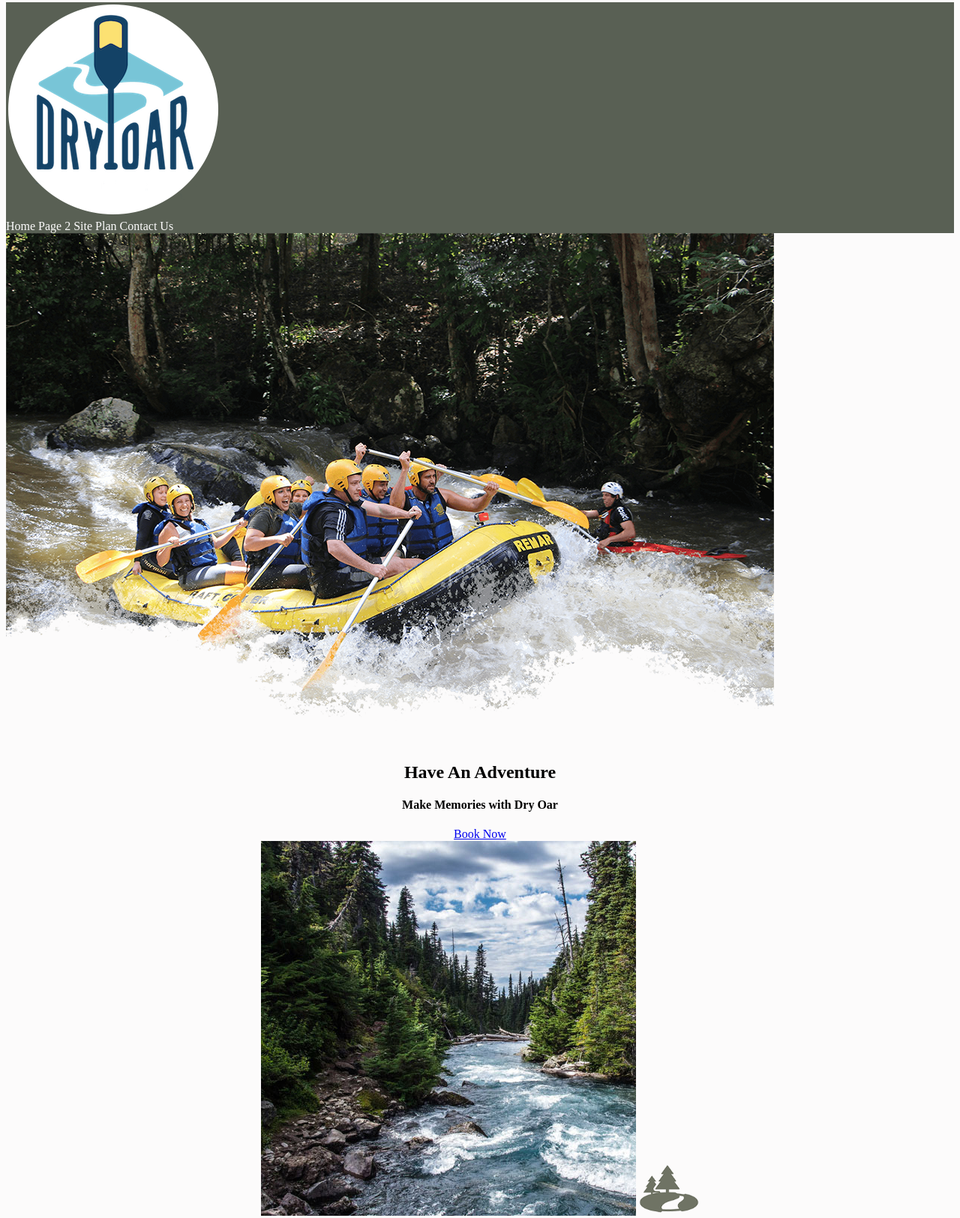
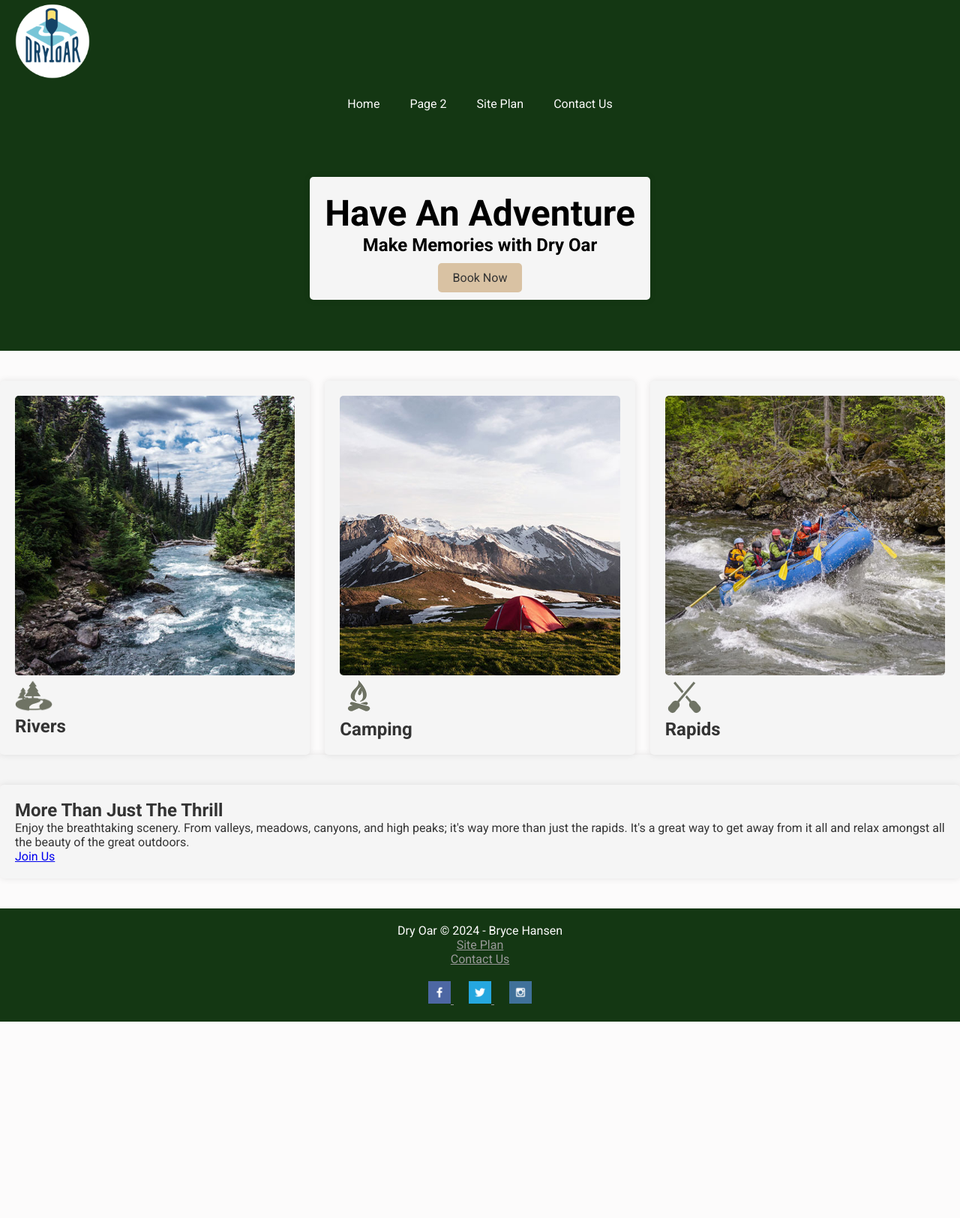
Before and after one commit to AtlasIndustry/wdd130, a plain HTML site: page wwr/index.html in a window 1280 px wide. Shown: the part 5-1630 px from the top of the page at 75% size. After the commit the page ends 1368 px from the top, so only its background shows below. Drawn offline with Linux system fonts and the light colour scheme.

Commit message:
plenty of changes

```diff
--- a/homepage/styles/styles.css
+++ b/homepage/styles/styles.css
@@ -1,40 +1,213 @@
+/* Import Google Fonts */
+@import url('https://fonts.googleapis.com/css2?family=Roboto:ital,wght@0,100;0,300;0,400;0,500;0,700;0,900;1,100;1,300;1,400;1,500;1,700;1,900&display=swap');
+
+/* Reset default styles */
+* {
+    margin: 0;
+    padding: 0;
+    box-sizing: border-box;
+}
+
+/* Apply font family and background color */
 body {
-    background-color: white;
+    background-color: black;
+    font-family: 'Roboto', sans-serif;
+    color: white;
 }
+
+/* Apply border-radius to body */
+body {
+    border-radius: 1000px;
+}
+
+/* Style navigation */
 nav {
     display: flex;
     justify-content: center;
 }
+
 nav a {
-        padding: 20px;
-        color: black;
-        font-size: 1.4em;
-        text-decoration: none;
-        text-align: center;
-        margin: 0 auto;
+    padding: 20px;
+    color: white;
+    font-size: 1.4em;
+    text-decoration: none;
+    text-align: center;
+    margin: 0 auto;
 }
+
 nav a:hover {
-    color:blue;
+    color: #FFFFFF; /* Hover color changed to white */
 }
+
+/* Center main heading */
 main h1 {
     text-align: center;
 }
+
+/* Center images */
 img {
     display: block;
     margin: 0 auto;
 }
+
+/* Center footer text */
 footer {
     text-align: center;
 }
+
+/* Limit content width */
 #content {
     max-width: 1500px;
 }
+
+/* Add padding to footer */
 footer {
     padding: 5%;
 }
+
+/* Center and add padding to paragraphs */
 p {
     text-align: center;
+    padding: 5px 0 50px;
 }
-header{
-    background-color: grey;
+
+/* Apply background gradient to headings and paragraphs */
+h1, h2, h3, h4, h5, h6, p {
+    background: linear-gradient(to right, #FFFFFF, #CCCCCC, #999999, #666666, #333333);
+    -webkit-background-clip: text; /* For Safari */
+    background-clip: text; /* Standard */
+    -webkit-text-fill-color: transparent;
+    color: transparent;
 }
+
+/* Create a psychedelic background */
+body {
+    background: radial-gradient(circle, #222222, #333333, #444444, #555555, #666666, #777777, #888888);
+    animation: colorShift 20s infinite;
+}
+
+@keyframes colorShift {
+    0% { background-position: 0% 50%; }
+    50% { background-position: 100% 50%; }
+    100% { background-position: 0% 50%; }
+}
+
+/* Make headings bounce */
+h1, h2, h3, h4, h5, h6 {
+    animation: bounce 1s infinite alternate;
+}
+
+@keyframes bounce {
+    0% {
+        transform: translateY(0);
+    }
+    100% {
+        transform: translateY(-20px);
+    }
+}
+
+/* Create a glitch effect on images */
+.glitch-img {
+    position: relative;
+    display: inline-block;
+}
+
+.glitch-img::before,
+.glitch-img::after {
+    content: '';
+    position: absolute;
+    top: 0;
+    left: 0;
+    width: 100%;
+    height: 100%;
+}
+
+.glitch-img::before {
+    background: rgba(255, 0, 0, 0.3);
+    animation: glitch 5s infinite;
+}
+
+.glitch-img::after {
+    background: rgba(0, 255, 0, 0.3);
+    animation: glitch2 3s infinite;
+}
+
+@keyframes glitch {
+    0% {
+        transform: translate(-5px, -5px);
+    }
+    25% {
+        transform: translate(5px, 5px);
+    }
+    50% {
+        transform: translate(-5px, 5px);
+    }
+    75% {
+        transform: translate(5px, -5px);
+    }
+    100% {
+        transform: translate(0, 0);
+    }
+}
+
+@keyframes glitch2 {
+    0% {
+        transform: skewX(-10deg);
+    }
+    25% {
+        transform: skewY(10deg);
+    }
+    50% {
+        transform: skewX(10deg);
+    }
+    75% {
+        transform: skewY(-10deg);
+    }
+    100% {
+        transform: skew(0);
+    }
+}
+
+/* Responsive Design */
+@media screen and (max-width: 768px) {
+    body {
+        font-size: 14px;
+    }
+}
+
+/* Hover Effects */
+nav a:hover {
+    text-decoration: underline;
+}
+
+/* Transitions */
+nav a {
+    transition: color 0.3s ease;
+}
+
+/* Box Shadows */
+.box {
+    box-shadow: 0 4px 8px rgba(0, 0, 0, 0.1);
+}
+
+/* Custom Fonts */
+body {
+    font-family: 'Open Sans', sans-serif;
+}
+
+/* Flexbox/Grid Layout */
+.container {
+    display: flex;
+    justify-content: center;
+    align-items: center;
+}
+
+/* Animations */
+@keyframes slideIn {
+    from { transform: translateX(-100%); }
+    to { transform: translateX(0); }
+}
+
+.slide-in {
+    animation: slideIn 0.5s ease-in-out forwards;
+}
--- a/wwr/index.html
+++ b/wwr/index.html
@@ -4,30 +4,26 @@
     <meta charset="UTF-8">
     <meta name="viewport" content="width=device-width, initial-scale=1.0">
     <title>Whitewater Rafting Vacations | Dry Oar Boating | Home</title>
+    <link rel="stylesheet" href="styles/style.css">
 </head>
-<div id="content">
-    <body>
+<body>
     <header>
-        <link rel="stylesheet" href="styles/style.css">
         <a id="logo_link" href="index.html">
             <img class="logo" src="images/logo.png" alt="Dry Oar Logo">
         </a>
         <nav>
-            <a href="index.html">Home</a>
-            <a href="#">Page 2</a>
-            <a href="site-plan-rafting.html">Site Plan</a>
-            <a href="contactus.html">Contact Us</a>
+            <a href="index.html" target="_blank">Home</a>
+            <a href="#" target="_blank">Page 2</a>
+            <a href="site-plan-rafting.html" target="_blank">Site Plan</a>
+            <a href="contactus.html" target="_blank">Contact Us</a>
         </nav>
     </header>
     <div id="hero">
-        <div id="hero-box"
-            ><img id="hero-img" src="images/hero.png" alt="People enjoying white water rafting">
-        </div>
         <section id="hero-msg">
             <h1 class="home title">Have An Adventure</h1>
-            <h4>Make Memories with Dry Oar </h4>
+            <h4>Make Memories with Dry Oar</h4>
             <div class="button-box">
-                <a class="book" href="contactus.html">Book Now</a>
+                <a class="book" href="contactus.html" target="_blank">Book Now</a>
             </div>
         </section>
     </div>
@@ -47,18 +43,17 @@
             <img class="icon" src="images/oars.png" alt="oars icon">
             <h2>Rapids</h2>
         </section>
-        <div id="background"></div>
-        <img class="mountains" src="images/mountains.jpg" alt="Misty mountains">
-        <section class="msg">
-            <h2>More Than Just The Thrill</h2>
-            <p>Enjoy the breathtaking scenery. From valleys, meadows, canyons, and high peaks; it's way more than just the rapids. It's a great way to get away from it all and relax amongst all the beauty of the great outdoors. </p>
-            <a class='join' href="rivers.html">Join Us</a>
-        </section>
     </main>
+    <section id="background"></section>
+    <section class="msg">
+        <h2>More Than Just The Thrill</h2>
+        <p>Enjoy the breathtaking scenery. From valleys, meadows, canyons, and high peaks; it's way more than just the rapids. It's a great way to get away from it all and relax amongst all the beauty of the great outdoors. </p>
+        <a class='join' href="rivers.html" target="_blank">Join Us</a>
+    </section>
     <footer>
         <p>Dry Oar &copy; 2024 - Bryce Hansen</p>
-        <p><a href="site-plan-rafting.html">Site Plan</a></p>
-        <p><a href="contactus.html">Contact Us</a></p>
+        <p><a href="site-plan-rafting.html" target="_blank">Site Plan</a></p>
+        <p><a href="contactus.html" target="_blank">Contact Us</a></p>
         <div class="social">
             <a href="https://facebook.com" target="_blank">
                 <img src="images/facebook.png" alt="fb icon">
@@ -71,6 +66,5 @@
             </a>
         </div>
     </footer>
-    </body>
-</div>
+</body>
 </html>
--- a/wwr/styles/style.css
+++ b/wwr/styles/style.css
@@ -1,40 +1,151 @@
+@import url('https://fonts.googleapis.com/css2?family=Roboto:ital,wght@0,100;0,300;0,400;0,500;0,700;0,900;1,100;1,300;1,400;1,500;1,700;1,900&display=swap');
+
+* {
+    margin: 0;
+    padding: 0;
+    box-sizing: border-box;
+}
+
+body {
+    background-color: #fcfbfb;
+    font-family: 'Roboto', sans-serif;
+    color: #333333;
+}
+
+body {
+    border-radius: 10px;
+}
+
 #content {
-    max-width: 1600px;
+    max-width: 1200px;
     margin: 0 auto;
+    padding: 20px;
+}
 
+header {
+    background-color: #143713;
+    padding: 10px 20px;
 }
+
+nav {
+    display: flex;
+    justify-content: center;
+    margin-top: 10px;
+}
+
 nav a {
+    padding: 10px 20px;
+    color: #fcfbfb;
+    text-decoration: none;
+    transition: background-color 0.3s ease;
+}
+
+nav a:hover {
+    background-color: #d9c2a3;
+    color: #333333;
+    border-radius: 5px;
+}
+
+.logo {
+    width: 100px;
+}
+
+#hero {
+    position: relative;
+    height: 300px;
+    background-color: #143713;
+    display: flex;
+    justify-content: center;
+    align-items: center;
+}
+
+#hero-msg {
     text-align: center;
     color: #fcfbfb;
+}
+
+#hero-msg h1 {
+    font-size: 3em;
+    color: #ffffff;
+}
+
+#hero-msg h4 {
+    font-size: 1.5em;
+    margin-bottom: 20px;
+    color: #ffffff;
+}
+
+.button-box {
+    margin-top: 20px;
+}
+
+.book {
+    padding: 10px 20px;
+    background-color: #d9c2a3;
+    color: #333333;
     text-decoration: none;
+    border-radius: 5px;
+    transition: background-color 0.3s ease;
 }
-#hero-msg h1, #hero-msg h4 {
+
+.book:hover {
+    background-color: #143713;
+    color: #fcfbfb;
+}
+
+main {
+    display: grid;
+    grid-template-columns: repeat(auto-fit, minmax(300px, 1fr));
+    gap: 20px;
+    margin-top: 40px;
+}
+
+section {
+    background-color: #f5f5f5;
+    padding: 20px;
+    border-radius: 5px;
+    box-shadow: 0 0 10px rgba(0, 0, 0, 0.1);
+    overflow: hidden;
+}
+
+.card-img {
+    width: 100%;
+    border-radius: 5px;
+}
+
+.icon {
+    width: 50px;
+}
+
+footer {
+    background-color: #143713;
+    color: #fcfbfb;
+    padding: 20px;
     text-align: center;
+    margin-top: 40px;
 }
-.button-box{
-    text-align: center;
+
+.social {
+    margin-top: 20px;
 }
-main section {
-    text-align: center;
+
+.social a {
+    margin: 0 10px;
 }
-#background {
-    height: 725px;
+
+.social img {
+    width: 30px;
 }
-body {
-    background-color: #fcfbfb;
+
+.home.title {
+    color: #333;
 }
-header {
-    background-color:rgba(20,30,13, .7);
+
+#hero-msg .home.title,
+#hero-msg h4 {
+    color: #000;
 }
-nav a:hover {
-    background-color: black;
-    color: #d9c2a3;
+
+footer a {
+    color: #999;
 }
-.icon {
-    width: 80px;
-}
-footer p {
-    font-size: 1.2em;
-    text-decoration: underline;
-
-}
```
